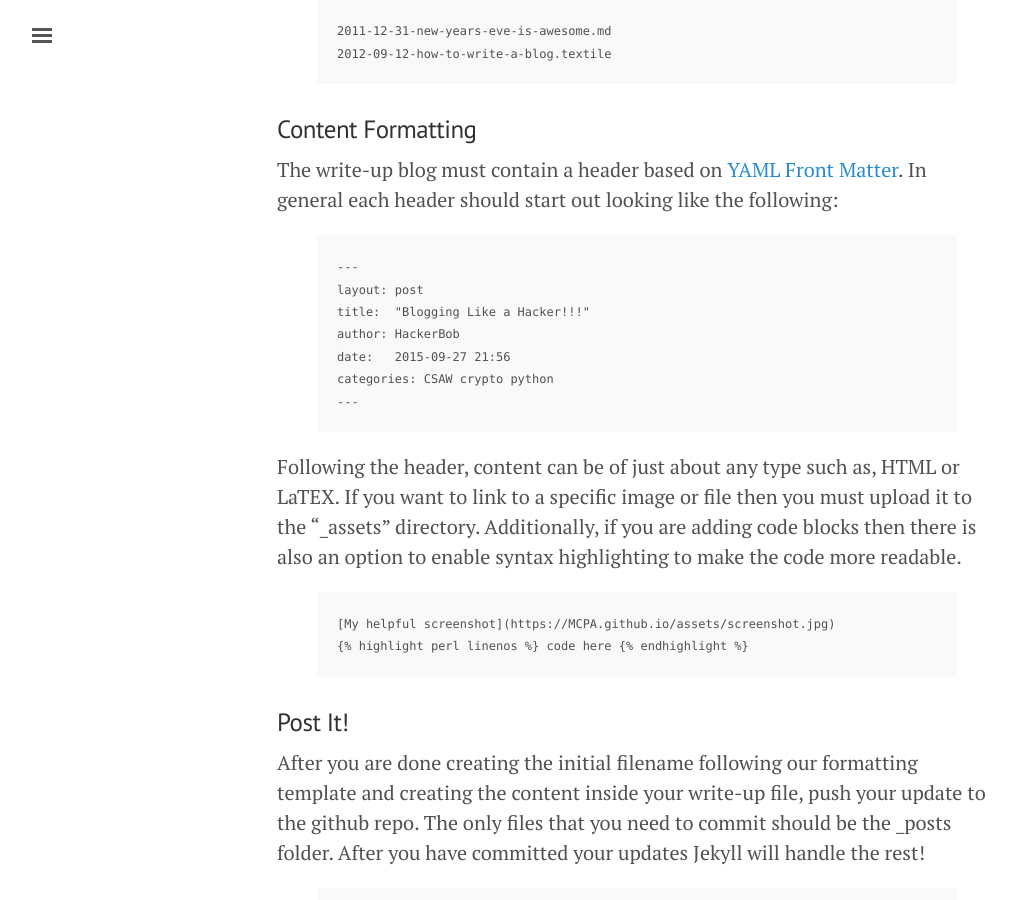
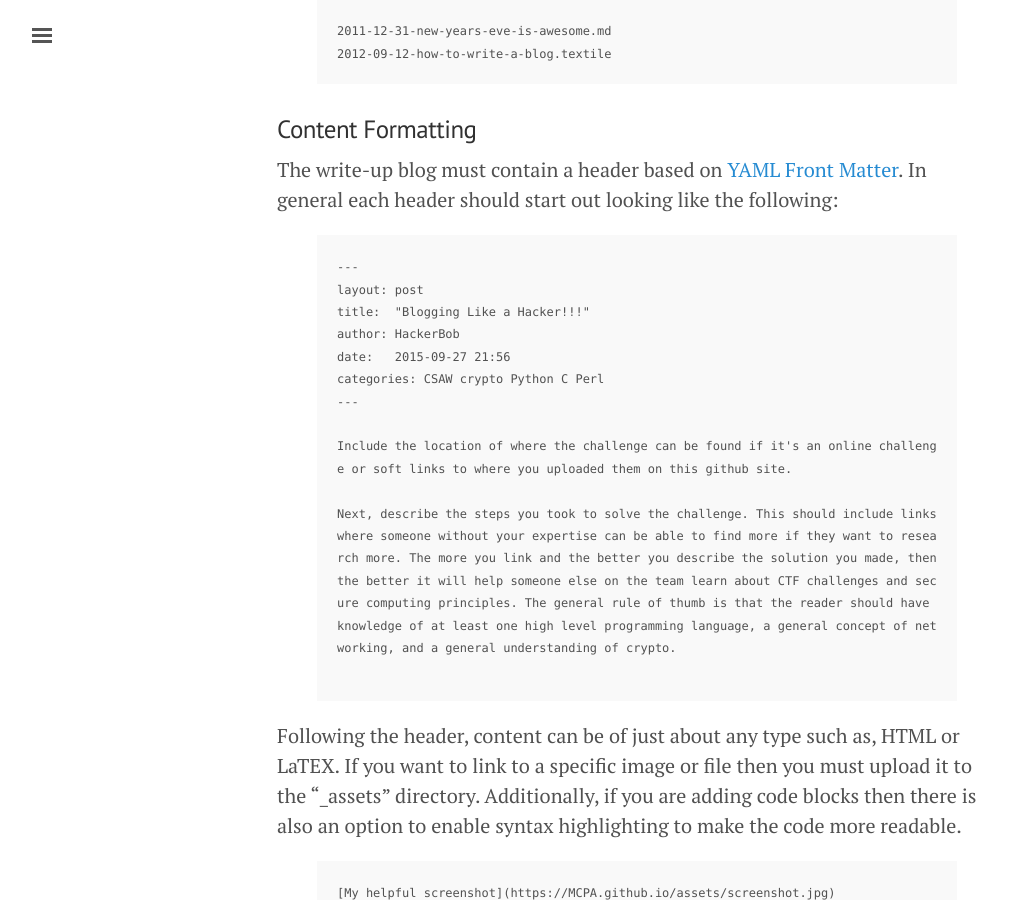
Before and after one commit to MCPA/MCPA.github.io, a Jekyll site: the page built from projects/how-to.md, in a window 1280 px wide and 900 px high, scrolled down 819 px. Shown: the whole window, without its empty margins (3-1019 px from the left). Built offline with Jekyll 4.4.1, drawn with Linux system fonts in a browser that asks for light colours.

Commit message:
Update how-to.md

```diff
--- a/projects/how-to.md
+++ b/projects/how-to.md
@@ -24,13 +24,20 @@ Blog pages that are used to create write-ups must be created in the "_posts" dir
 
 <h3>Content Formatting</h3>
 The write-up blog must contain a header based on <a href="http://jekyllrb.com/docs/frontmatter/" hname="YAML Front Matter Link">YAML Front Matter</a>. In general each header should start out looking like the following:
+
 <figure class="highlight"><pre><code class="language-text" data-lang="text">---
 layout: post
 title:  "Blogging Like a Hacker!!!"
 author: HackerBob
 date:   2015-09-27 21:56
-categories: CSAW crypto python
----</code></pre></figure>
+categories: CSAW crypto Python C Perl
+---
+
+Include the location of where the challenge can be found if it's an online challenge or soft links to where you uploaded them on this github site.
+
+Next, describe the steps you took to solve the challenge. This should include links where someone without your expertise can be able to find more if they want to research more. The more you link and the better you describe the solution you made, then the better it will help someone else on the team learn about CTF challenges and secure computing principles. The general rule of thumb is that the reader should have knowledge of at least one high level programming language, a general concept of networking, and a general understanding of crypto.
+
+</code></pre></figure>
 
 Following the header, content can be of just about any type such as, HTML or LaTEX. If you want to link to a specific image or file then you must upload it to the "_assets" directory. Additionally, if you are adding code blocks then there is also an option to enable syntax highlighting to make the code more readable.
 
```
